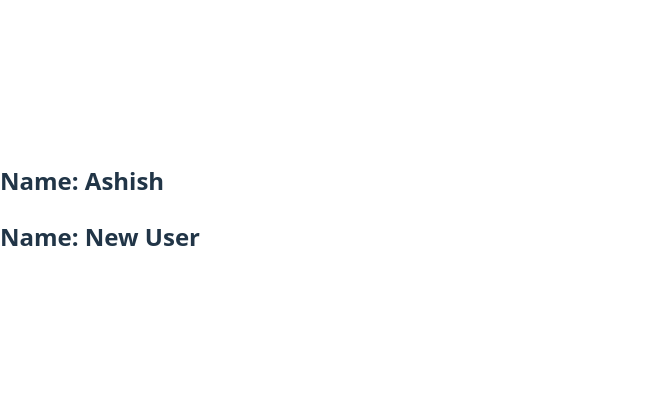
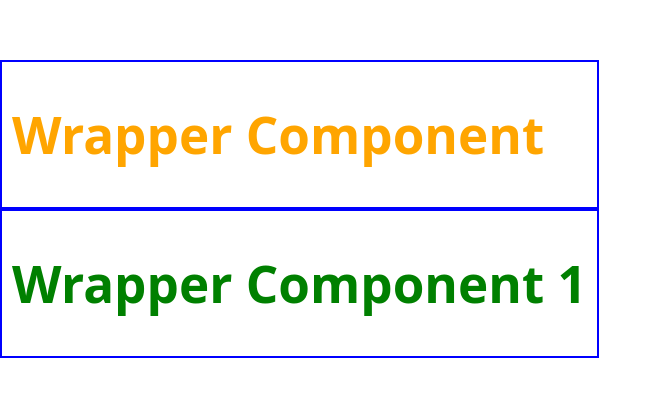
Before and after one commit to ashi-ish/React, a React (Vite) app: page / in a window 1280 px wide. Shown: the part 191-588 px from the top of the page, without its empty margins (0-662 px from the left). Built offline with nearby package versions, Linux system fonts and the light colour scheme.

Commit message:
add Wrapper component and integrate it into App

```diff
--- a/src/App.jsx
+++ b/src/App.jsx
@@ -11,6 +11,7 @@ import HideAndShow from "./HideAndShow";
 import MultipleConditions from "./MultipleCondition";
 import Props from "./Props";
 import User from "./User";
+import Wrapper from "./Wrapper";
 // core javascript
 function App() {
   // let userObject = {
@@ -44,8 +45,15 @@ function App() {
       {/* <UserComponent /> */}
       {/* <Props user={userObject} /> */}
       {/* <UserComponent /> */}
-      <User name="Ashish" />
-      <User />
+      {/* <User name="Ashish" />
+      <User /> */}
+      <Wrapper color="orange">
+        <h1>Wrapper Component</h1>
+      </Wrapper>
+
+      <Wrapper>
+        <h1>Wrapper Component 1</h1>
+      </Wrapper>
     </div>
   );
 
--- /dev/null
+++ b/src/Wrapper.jsx
@@ -0,0 +1,9 @@
+function Wrapper({children, color = "green"}) {
+  return (
+    <div style={{ color: color, border: "2px solid blue", padding: "10px" }}>
+      {children}
+    </div>
+  );
+}
+
+export default Wrapper;
```
